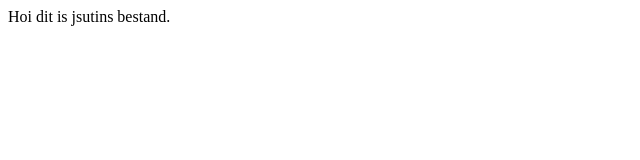
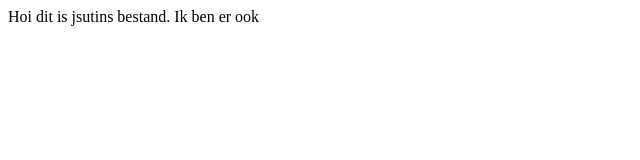
Before and after one commit to Justin-89710/Git, a plain HTML site: page Index.html in a window 1280 px wide. Shown: the whole page, without its empty margins (0-640 px from the left). Drawn offline with Linux system fonts and the light colour scheme.

Commit message:
Thomas Commit

```diff
--- a/Index.html
+++ b/Index.html
@@ -6,6 +6,6 @@
     <title>Hoi</title>
   </head>
   <body>
-    Hoi dit is jsutins bestand.
+    Hoi dit is jsutins bestand. Ik ben er ook
   </body>
 </html>
```
